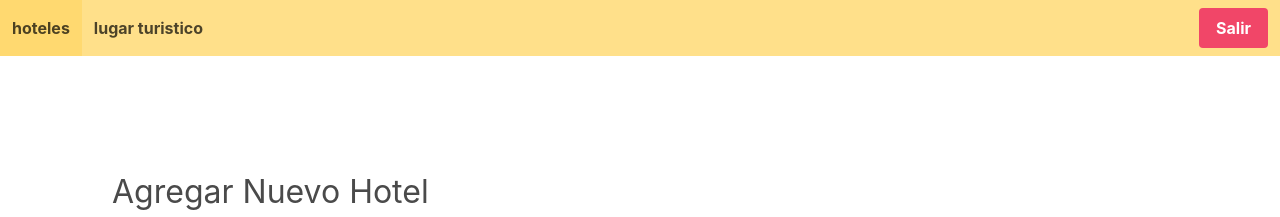
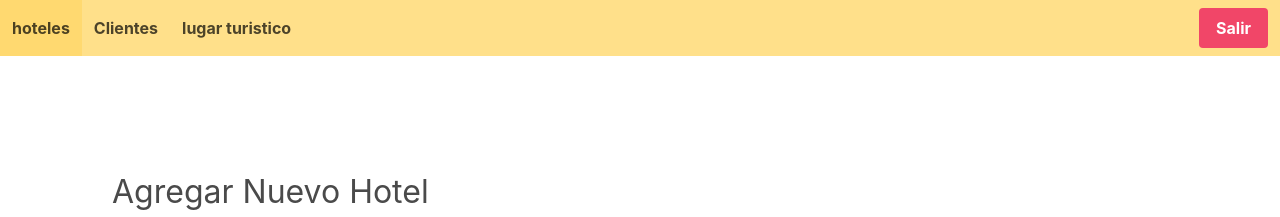
Before and after one commit to mendozabernillanilsen10/HOTEL, a Flask app: page /formulario_agregar_hotel in a window 1280 px wide. Shown: the top 217 px of the page. Run offline with Flask 3, Linux system fonts and the light colour scheme; some libraries are stand-ins or nearby versions.

Commit message:
ddd
dfdd

```diff
--- a/templates/maestra.html
+++ b/templates/maestra.html
@@ -70,6 +70,10 @@
             <div class="navbar-start">
                 <a class="navbar-item" href="{{ url_for('listadoHoteles') }}">
                     <strong>hoteles</strong>
+                </a>
+
+                <a class="navbar-item" href="{{ url_for('listadoclientes') }}">
+                    <strong>Clientes</strong>
                 </a>
 
                 <a class="navbar-item" href="{{ url_for('listado_lugares_turisticos') }}">
```
Also changed, not shown: image/diagram-export-8_10_2023_19_36_17.png (added).
